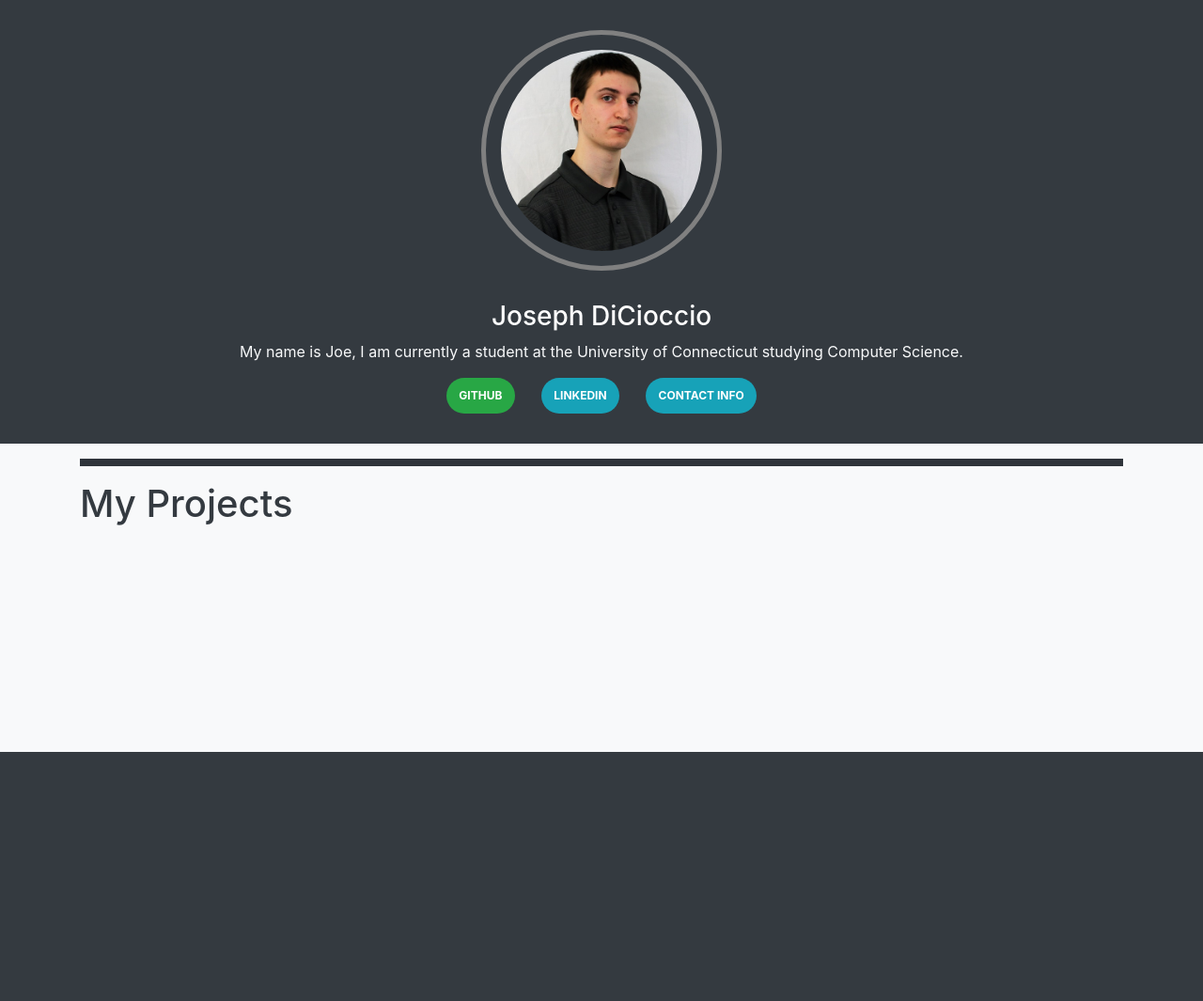
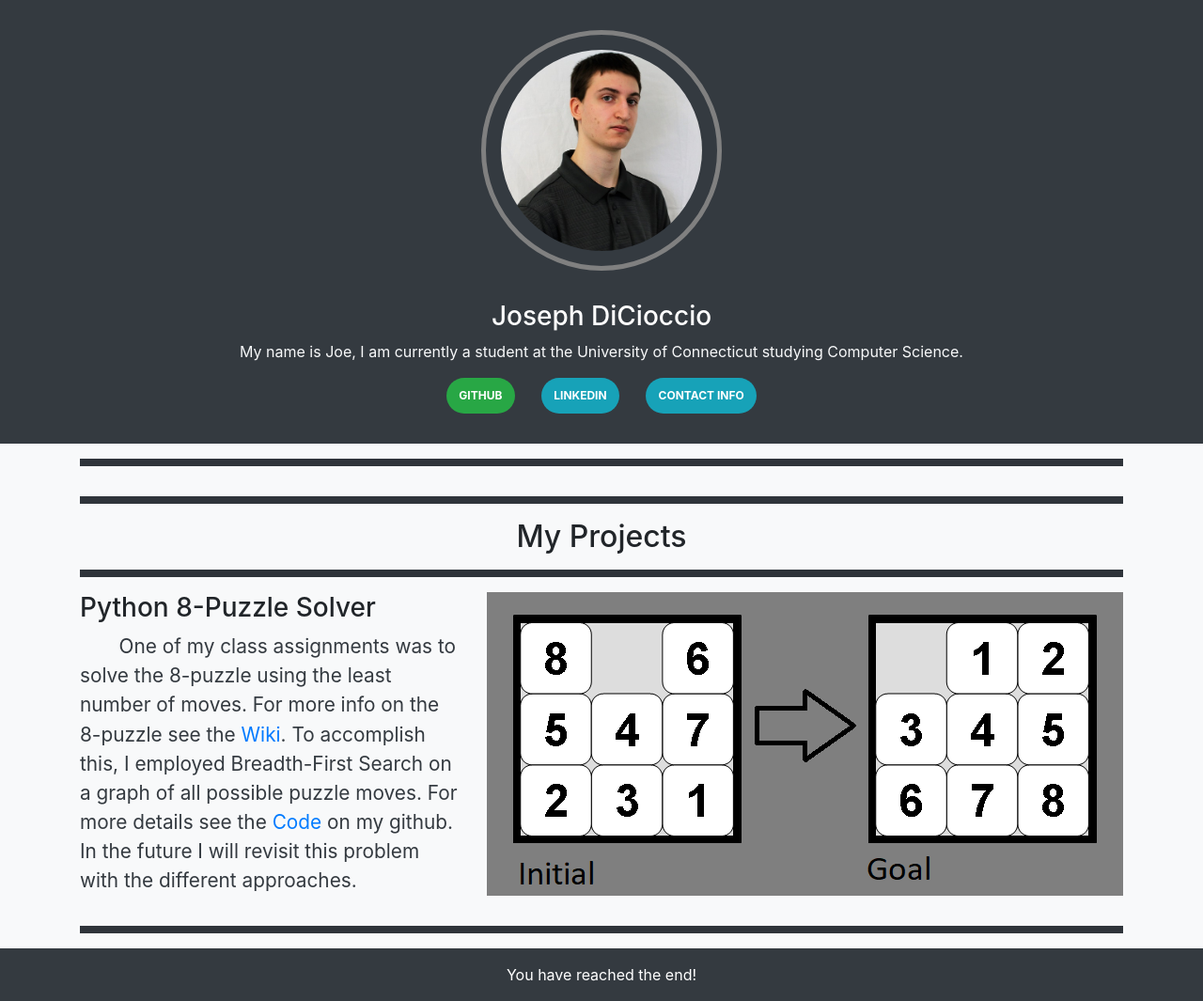
Before and after one commit to diciocciojoseph/personal-site, a Django app: template main/templates/main/index.html in a window 1280 px wide. Shown: the whole page at 94% size. Before the commit the page ends 800 px from the top, so only its background shows below. Run offline with Django 3.2, Linux system fonts and the light colour scheme; the template is opened without the code that fills it, so the values that code supplies are empty; some libraries are stand-ins or nearby versions.

Commit message:
Added additional inline documentation. Also working on first project display

```diff
--- a/main/admin.py
+++ b/main/admin.py
@@ -1,4 +1,6 @@
 from django.contrib import admin
 from . import models
 
+# Register models so we can add/modify them easily in the django admin page
+
 admin.site.register(models.Content)
--- a/main/models.py
+++ b/main/models.py
@@ -4,10 +4,14 @@ import os
 
 # Model to facilitate the creation and display of main content cards on the main page
 # Can also be used in the future to link sub-content pages in a similar manner with Foreign Keys
+# See the index.html file in templates to see how class-based views can be utilized with models
+# to display content very easily
 
 def images_path():
     return os.path.join(settings.BASE_DIR, r'main\static\images')
 
+# This content model is used to display the content on cards in the homepage
+# for example, each card has an image, title, text and button text as well as a link when clicked.
 class Content(models.Model):
     title = models.CharField(max_length=128, default="Title")
     description = models.CharField(max_length=256, default="Description")
@@ -21,6 +25,8 @@ class Content(models.Model):
     def __str__(self):
         return self.title
 
+# This model can be implemented to create similar card-like subpages in the future
+
 # class SubContent(models.Model):
 #     content = models.ForeignKey(Content, on_delete=models.CASCADE)
 #     title = models.CharField()
--- a/main/static/css/main.css
+++ b/main/static/css/main.css
@@ -1,20 +1,5 @@
-/* Color Scheme:
-    Try to decide what colors to use as background, navbar/footer, card background, text colors, buttons, toasts, etcs
-    Or just use bootstrap built in color scheme (bg-dark, bg-primary, etc)
-
-    Granite Gray: #606060,
-    Rich Black: #00171F,
-    Prussian Blue: #003459,
-    Cerulean: #007EA7,
-    Vivid Cerulean: #00A8E8,
-    Bright Cerulean: #06AED5,
-    Ku Crimson: #E3170A,
-    UFO Green: #23CE6B,
-
-*/
-
 .card{
-    margin: 2em;
+    margin: 1em;
 }
 
 .card-img-top {
@@ -25,7 +10,6 @@
 
 .banner{
     text-align: center;
-    background-color: #343a40;
 }
 
 .portrait{
--- a/main/templates/main/base.html
+++ b/main/templates/main/base.html
@@ -1,4 +1,5 @@
 <!-- Base HTML document, will extend to other html pages to reduce duplicate code -->
+<!-- We also use this file so that all external imports/cdns/fonts only need to be loaded in one place -->
 <!DOCTYPE html>
 {% load static %}
 <html lang="en">
@@ -11,11 +12,19 @@
 
     <!-- Bootstrap CDN, before deployment it would be faster/more reliable to download and host locally -->
     <link rel="stylesheet" href="https://stackpath.bootstrapcdn.com/bootstrap/4.4.1/css/bootstrap.min.css">
+
+    <!-- Font Awesome 5 for icons -->
+    <link rel="stylesheet" href="https://cdnjs.cloudflare.com/ajax/libs/font-awesome/5.11.2/css/all.min.css">
+
     <!-- My CSS Styles -->
     <link rel="stylesheet" href="static/css/main.css">
+
 </head>
 
 <body class="bg-light">
+    <!-- I did not like the aesthetic/purpose of this navbar, so it is removed right now, however
+    accounts are fully functional in case I want them to implement some new feature on the site -->
+
     <!-- Navbar -->
     <!-- <nav class="navbar navbar-expand-lg bg-dark navbar-dark">
         <div class="container">
@@ -36,10 +45,14 @@
     </nav> -->
 
     <!-- Extended Page Content -->
+    <!-- Using these tags, any html file that extends base.html will have all the code/imports above -->
+    <!-- Page specifc code can be placed within these block tags in the file (see index.html) -->
     {% block content %}
     {% endblock %}
+
     <!-- Footer -->
-
-
+    <footer class="page-footer font-small bg-dark">
+        <div class="footer-copyright text-center py-3"><span class="text-white">You have reached the end!</span></div>
+    </footer>
 </body>
 </html>
--- a/main/templates/main/index.html
+++ b/main/templates/main/index.html
@@ -2,7 +2,8 @@
 {% load static %}
 {% block content %}
 
-<div class="banner">
+<!-- Homepage Content -->
+<div class="banner bg-dark">
     <img class="portrait" src="{% static 'images/portrait.jpg' %}" alt="Portrait Image Not Found">
 
     <h3 class="text-white">Joseph DiCioccio</h3>
@@ -18,7 +19,11 @@
     </div>
 </div>
 
+<!-- We only need a single card display here in conjunction with class-based-view context to show all model content -->
+<!-- No matter how many new cards I want to add on the website, this code will not change, good for scalability -->
 <div class="container">
+    <hr class="bg-dark" style="border-width: 0.5em;">
+
     <div class="card-columns">
         {% for content in content_list %}
         <div class="card bg-dark" style="width: 18rem;">
@@ -34,9 +39,33 @@
 
     <hr class="bg-dark" style="border-width: 0.5em;">
 
-    <div class="projects">
-        <h1 class="text-dark">My Projects</h1>
+    <div>
+        <h2 style="text-align: center;">My Projects</h2>
     </div>
+
+    <hr class="bg-dark" style="border-width: 0.5em;">
+
+    <div class="row">
+        <div class="col">
+            <h3>Python 8-Puzzle Solver</h3>
+            <p class="text-dark" style="text-indent: 2em; font-size: 1.3em;">
+                One of my class assignments was to solve the 8-puzzle using the least number of moves.
+                For more info on the 8-puzzle see the <a href="">Wiki</a>. To accomplish this, I employed Breadth-First
+                Search on a graph of all possible puzzle moves. For more details see the
+                <a href="https://github.com/diciocciojoseph">Code</a> on my github. In the future I will revisit this
+                problem with the
+                different approaches.
+            </p>
+        </div>
+        <div class="col">
+            <img src="{% static 'images/puzzle.png' %}" alt="Puzzle Image Not Found">
+        </div>
+    </div>
+
+    <hr class="bg-dark" style="border-width: 0.5em;">
+
 </div>
 
+
+
 {% endblock %}
--- a/main/views.py
+++ b/main/views.py
@@ -4,6 +4,10 @@ from django.http import HttpResponseRedirect
 from django.views import generic
 from . import models
 
+# Class based list view simply displays all models on the page in a list
+# We can specify the way they are displayed in the template file
+# Note: all fields in the model are automatically passed as context to the template
+
 class HomePage(generic.ListView):
     # Setting model variable lets django send a context dictionary to index.html with all model fields
     model = models.Content
--- a/personal_site/urls.py
+++ b/personal_site/urls.py
@@ -16,6 +16,8 @@ Including another URLconf
 from django.contrib import admin
 from django.urls import path, include
 
+# Using include allows us to have more modular url setups, where each app is in charge
+# of its own url paths. By defining an app name these can be referenced easily using tagging
 urlpatterns = [
     path('admin/', admin.site.urls),
     path('', include("main.urls", namespace="main")),
```
Also changed, not shown: personal_site/your-settings.py (+9 -0 lines), main/static/images/puzzle.png (added).
